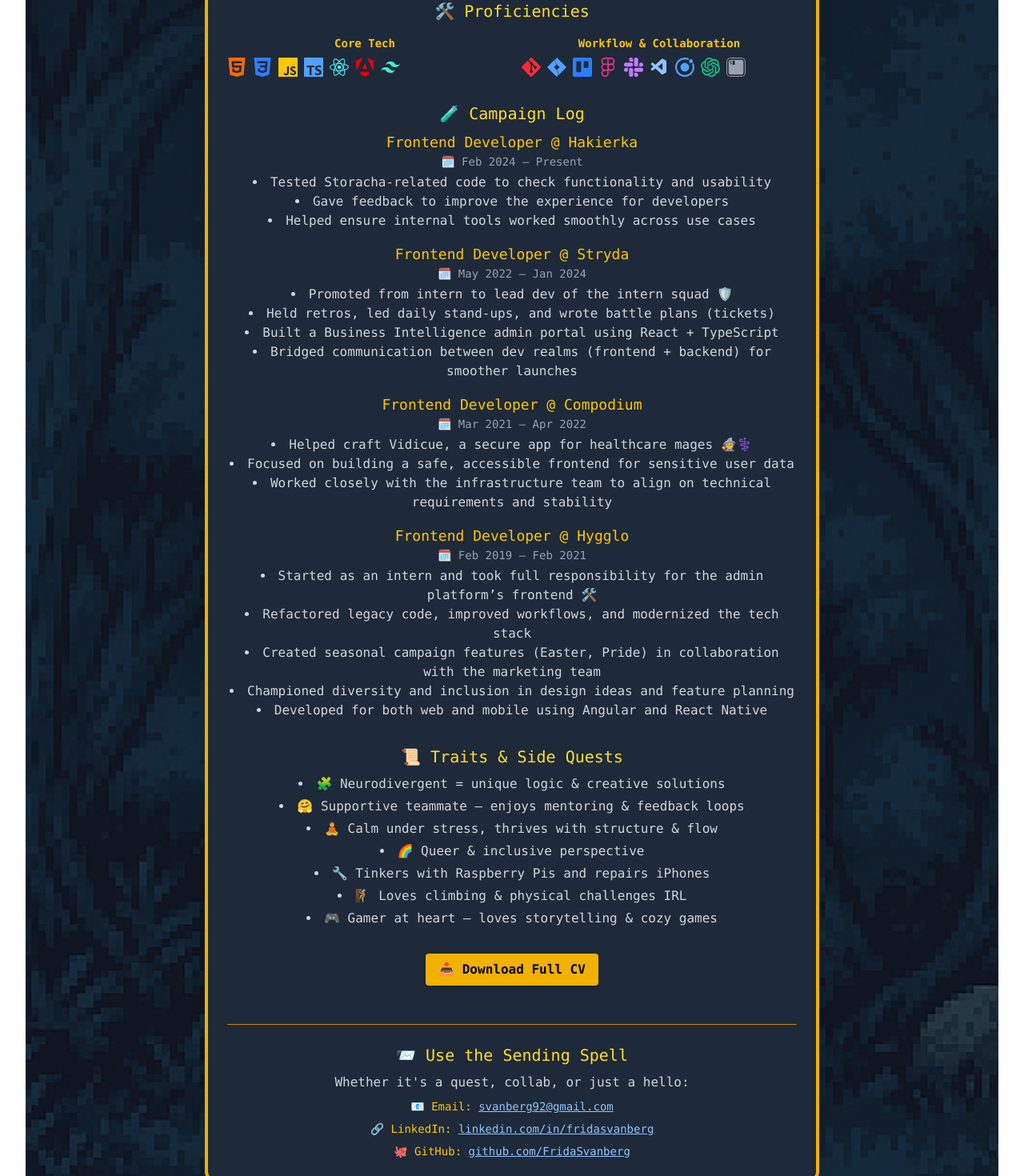
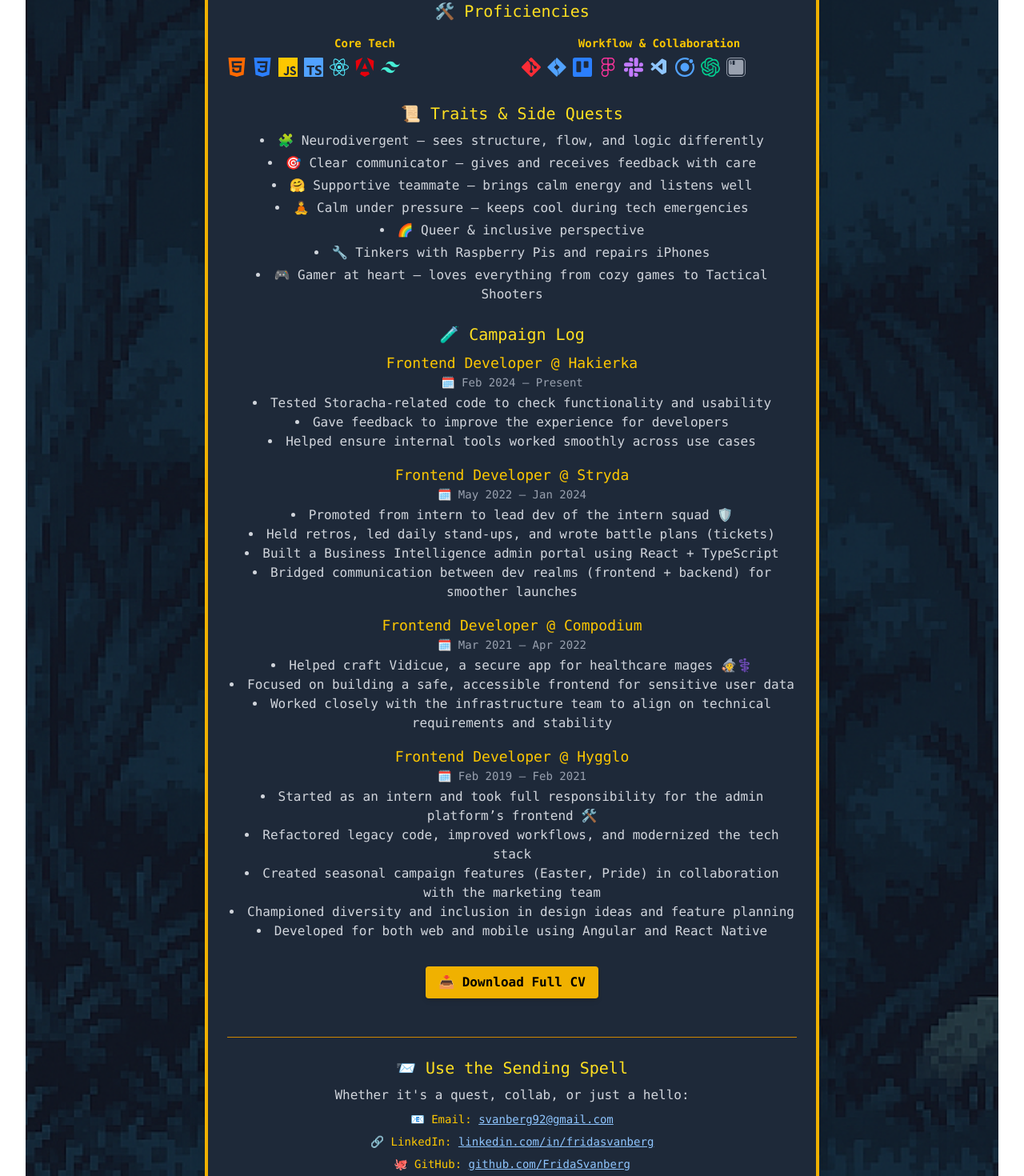
Before and after one commit to FridaSvanberg/Roll-for-Resume, a React (Vite) app: page / in a window 1280 px wide. Shown: the part 600-2070 px from the top of the page at 80% size. Built offline with nearby package versions, Linux system fonts and the light colour scheme.

Commit message:
Updated content in traits and polished Contact

```diff
--- a/src/App.tsx
+++ b/src/App.tsx
@@ -30,9 +30,9 @@
           <About />
           <Stats />
           <Proficiencies />
+          <Traits />
           <CampaignLog />
           {/* <Spellbook /> */}
-          <Traits />
           <DownloadCV />
           <Contact />
         </div>
--- a/src/components/Contact.tsx
+++ b/src/components/Contact.tsx
@@ -10,12 +10,13 @@
       <p className="text-gray-300 mb-2">
         Whether it's a quest, collab, or just a hello:
       </p>
-      <ul className="space-y-2 text-sm">
+
+      <ul className="space-y-2 text-sm text-gray-300">
         <li>
           <span className="text-yellow-400">📧 Email:</span>{' '}
           <a
             href="mailto:svanberg92@gmail.com"
-            className="underline text-blue-300 hover:text-yellow-400"
+            className="underline text-blue-300 hover:text-yellow-400 focus:outline focus:outline-2 focus:outline-yellow-400"
           >
             svanberg92@gmail.com
           </a>
@@ -24,7 +25,9 @@
           <span className="text-yellow-400">🔗 LinkedIn:</span>{' '}
           <a
             href="https://www.linkedin.com/in/fridasvanberg"
-            className="underline text-blue-300 hover:text-yellow-400"
+            target="_blank"
+            rel="noopener noreferrer"
+            className="underline text-blue-300 hover:text-yellow-400 focus:outline focus:outline-2 focus:outline-yellow-400"
           >
             linkedin.com/in/fridasvanberg
           </a>
@@ -33,7 +36,9 @@
           <span className="text-yellow-400">🐙 GitHub:</span>{' '}
           <a
             href="https://github.com/FridaSvanberg"
-            className="underline text-blue-300 hover:text-yellow-400"
+            target="_blank"
+            rel="noopener noreferrer"
+            className="underline text-blue-300 hover:text-yellow-400 focus:outline focus:outline-2 focus:outline-yellow-400"
           >
             github.com/FridaSvanberg
           </a>
--- a/src/components/Traits.tsx
+++ b/src/components/Traits.tsx
@@ -5,13 +5,16 @@
         📜 Traits & Side Quests
       </h2>
       <ul className="list-disc list-inside text-gray-300 space-y-1">
-        <li>🧩 Neurodivergent = unique logic & creative solutions</li>
-        <li>🤗 Supportive teammate – enjoys mentoring & feedback loops</li>
-        <li>🧘 Calm under stress, thrives with structure & flow</li>
+        <li>🧩 Neurodivergent – sees structure, flow, and logic differently</li>{' '}
+        <li>🎯 Clear communicator – gives and receives feedback with care</li>
+        <li>🤗 Supportive teammate – brings calm energy and listens well</li>
+        <li>🧘 Calm under pressure – keeps cool during tech emergencies</li>
         <li>🌈 Queer & inclusive perspective</li>
         <li>🔧 Tinkers with Raspberry Pis and repairs iPhones</li>
-        <li>🧗 Loves climbing & physical challenges IRL</li>
-        <li>🎮 Gamer at heart – loves storytelling & cozy games</li>
+        <li>
+          🎮 Gamer at heart – loves everything from cozy games to Tactical
+          Shooters
+        </li>
       </ul>
     </section>
   );
```
